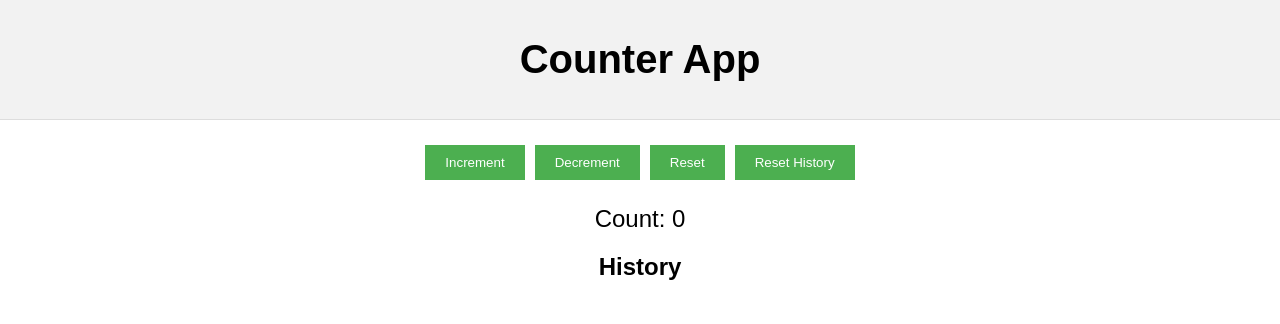
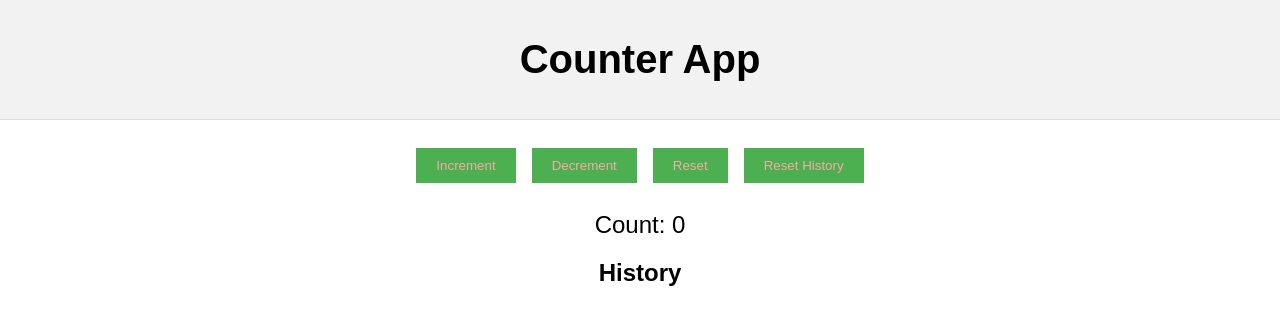
Before and after one commit to tejas-17/Counter-App, a React (Create React App) app: page / in a window 1280 px wide. Shown: the top 324 px of the page. Built offline with nearby package versions, Linux system fonts and the light colour scheme.

Commit message:
changes in feature2 in history card,margin

```diff
--- a/src/App.css
+++ b/src/App.css
@@ -17,11 +17,11 @@
 .increment-button,
 .decrement-button {
   background-color: #4caf50;
-  color: white;
+  color: rgb(245, 171, 171);
   border: none;
   padding: 10px 20px;
   cursor: pointer;
-  margin: 5px;
+  margin: 8px;
 }
 
 .count {
@@ -30,11 +30,11 @@
 }
 
 .history-container {
-  margin-top: 10px;
+  margin-top: 12px;
 }
 
 .history-card {
-  background-color: #f2f2f2;
+  background-color: #e5afaf;
   padding: 10px;
   border: 1px solid #ddd;
   margin: 5px;
```
